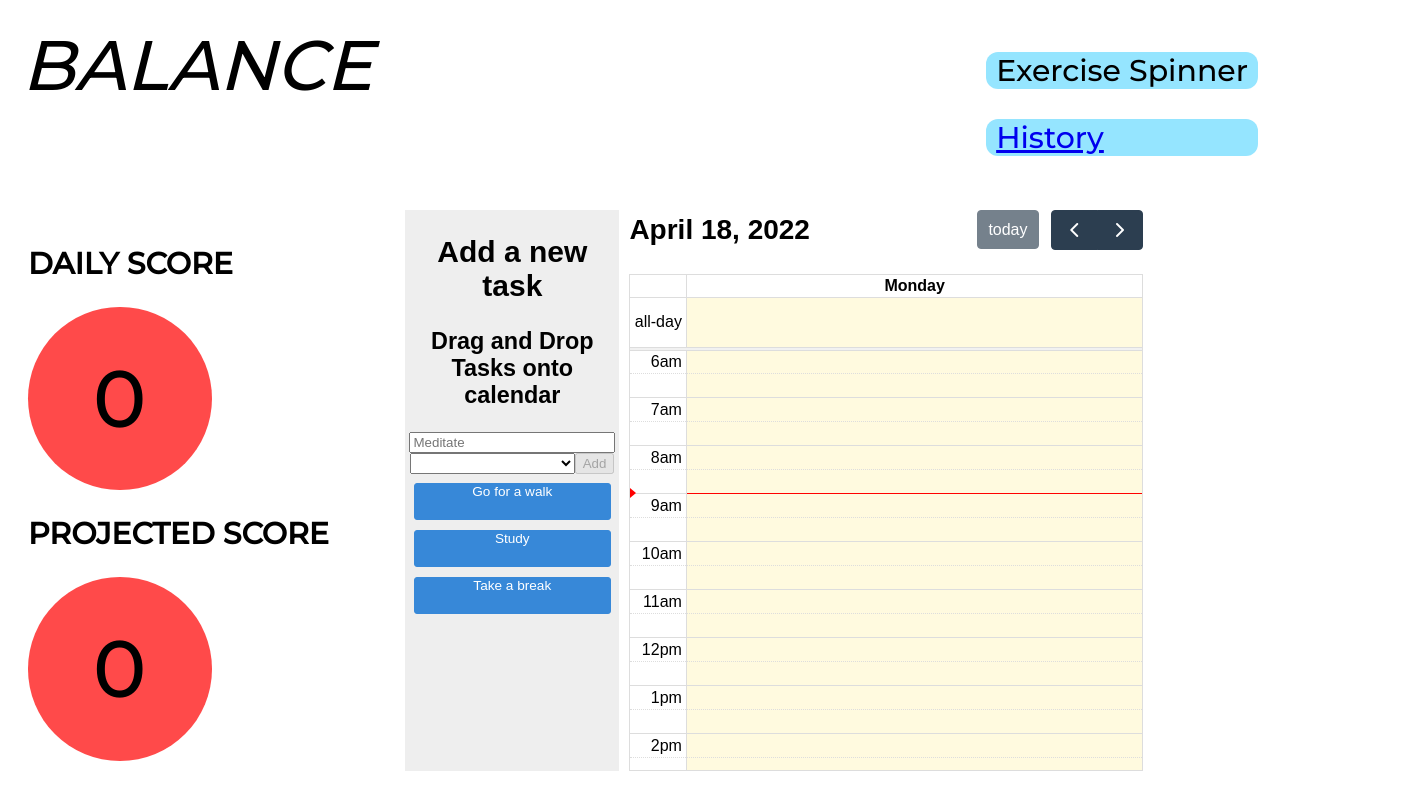
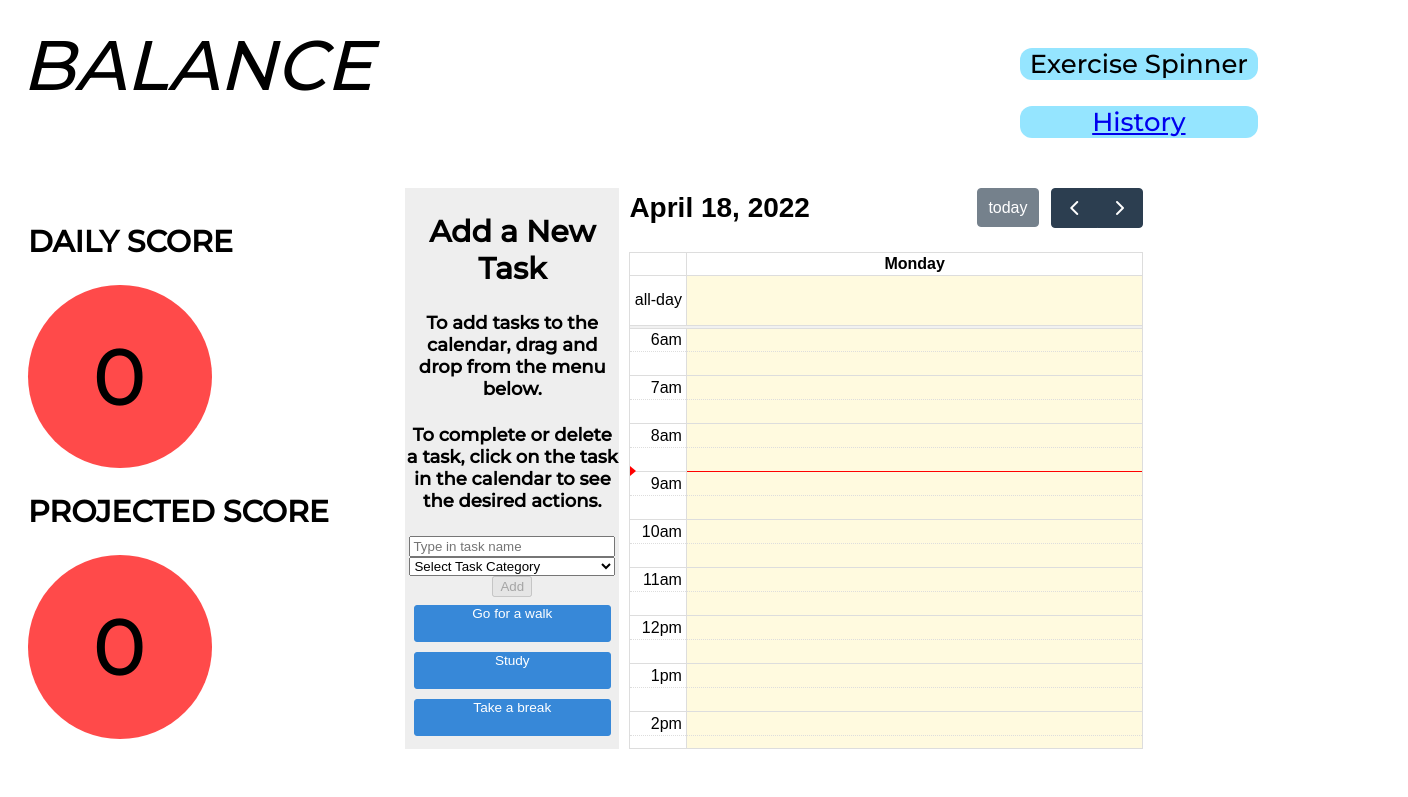
Before and after one commit to nchittela/eecs493-finalwebsite-health, a plain HTML site: page home.html in a window 1280 px wide. Shown: the top 797 px of the page, 1408 px wide, since content can reach past the window. Drawn offline with nearby package versions, Linux system fonts and the light colour scheme.

Commit message:
minor UI changes

```diff
--- a/css/daily_schedule.css
+++ b/css/daily_schedule.css
@@ -21,7 +21,7 @@ body {
 }
 
 #categorySelection {
-  width: 80%;
+  width: 100%;
 }
 
 #addedEvents {
--- a/css/home.css
+++ b/css/home.css
@@ -13,6 +13,16 @@
     font-size: 30px;
   }
 
+  .calendarText {
+    font-family: 'Montserrat', sans-serif;
+    font-size: 30px;
+  }
+
+  .instructions {
+    font-family: 'Montserrat', sans-serif;
+    font-size: 18px;
+  }
+
   #navbar {
     list-style-type: none;
     margin: 0;
@@ -26,9 +36,10 @@
     padding: 0px 10px 0px 10px;
     /* margin: 0px; */
     font-family: 'Montserrat', sans-serif;
-    font-size: 30px;
+    font-size: 26px;
     background-color: rgb(149, 229, 255);
     border-radius: 12px;
+    text-align: center;
   }
 
   .popup {
--- a/css/racetrack.css
+++ b/css/racetrack.css
@@ -5,7 +5,7 @@
 #racetrack_img {
   height: 150px;
   /* object-fit: fill; */
-  width: 1400px;
+  width: 100%;
 }
 
 #car {
--- a/home.html
+++ b/home.html
@@ -76,18 +76,20 @@
         <div id="separatorDiv">
             <div id='external-events'>
                 <div id="task-header">
-                    <h2>Add a new task</h2>
-                    <h3>Drag and Drop Tasks onto calendar</h3>
+                    <h2 class="calendarText">Add a New Task</h2>
+                    <h4 class="instructions">To add tasks to the calendar, drag and drop from the menu below.</h4>
+                    <h4 class="instructions">To complete or delete a task, click on the task in the calendar to see the desired actions.</h4>
                 </div>
                 <form id="addTaskForm" onsubmit="return addButton()">
-                    <input id="taskInputBox" type="text" placeholder="Meditate" required />
+                    <input id="taskInputBox" type="text" placeholder="Type in task name" required />
                     <br />
                     <select id="categorySelection" name="categoryOptions" required>
-            <option></option>
-            <option value="1">Exercise</option>
-            <option value="2">Productivity</option>
-            <option value="3">Mental Wellbeing</option>
-          </select>
+            <!-- <option></option> -->
+                        <option value="" disabled selected hidden>Select Task Category</option>
+                        <option value="1">Exercise</option>
+                        <option value="2">Productivity</option>
+                        <option value="3">Mental Wellbeing</option>
+                    </select>
                     <button type="submit" disabled="true">Add</button>
                 </form>
                 <div id="addedEvents">
```
Also changed, not shown: daily_schedule.html (+2 -2 lines).
